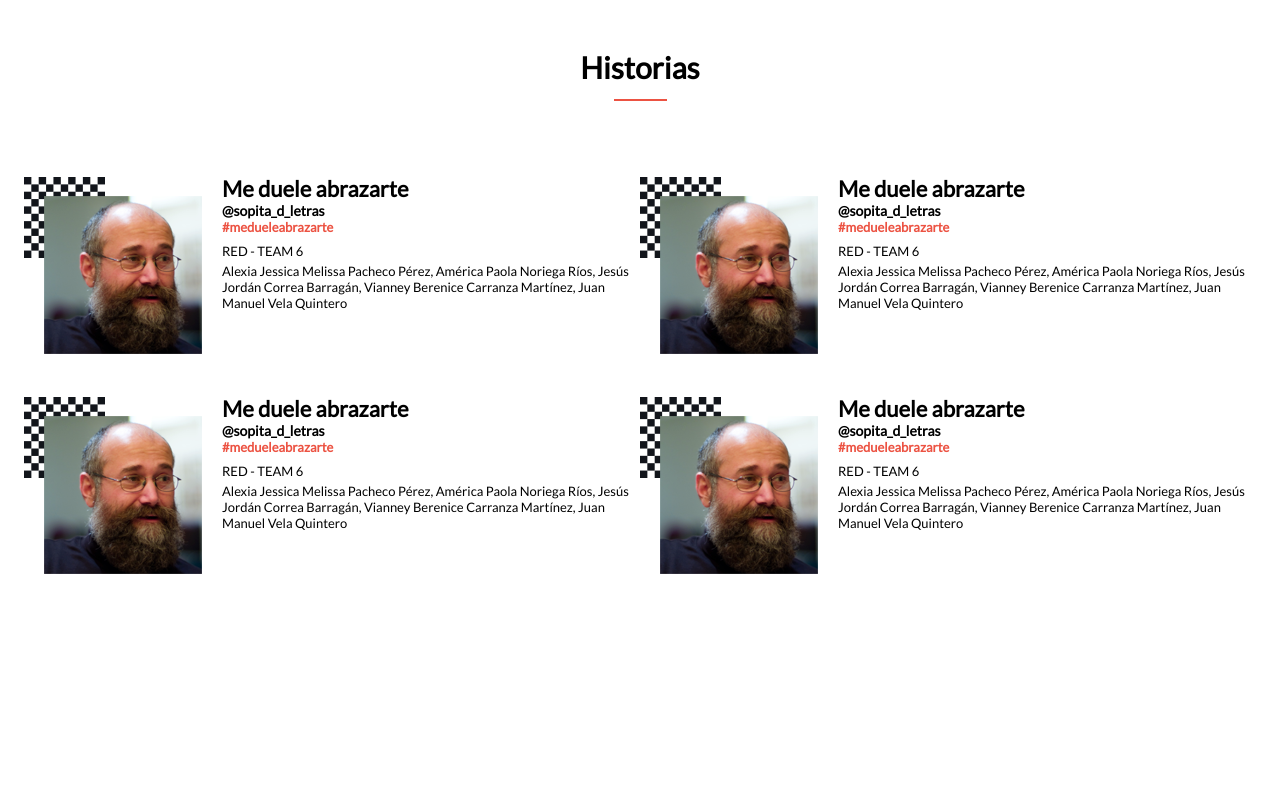
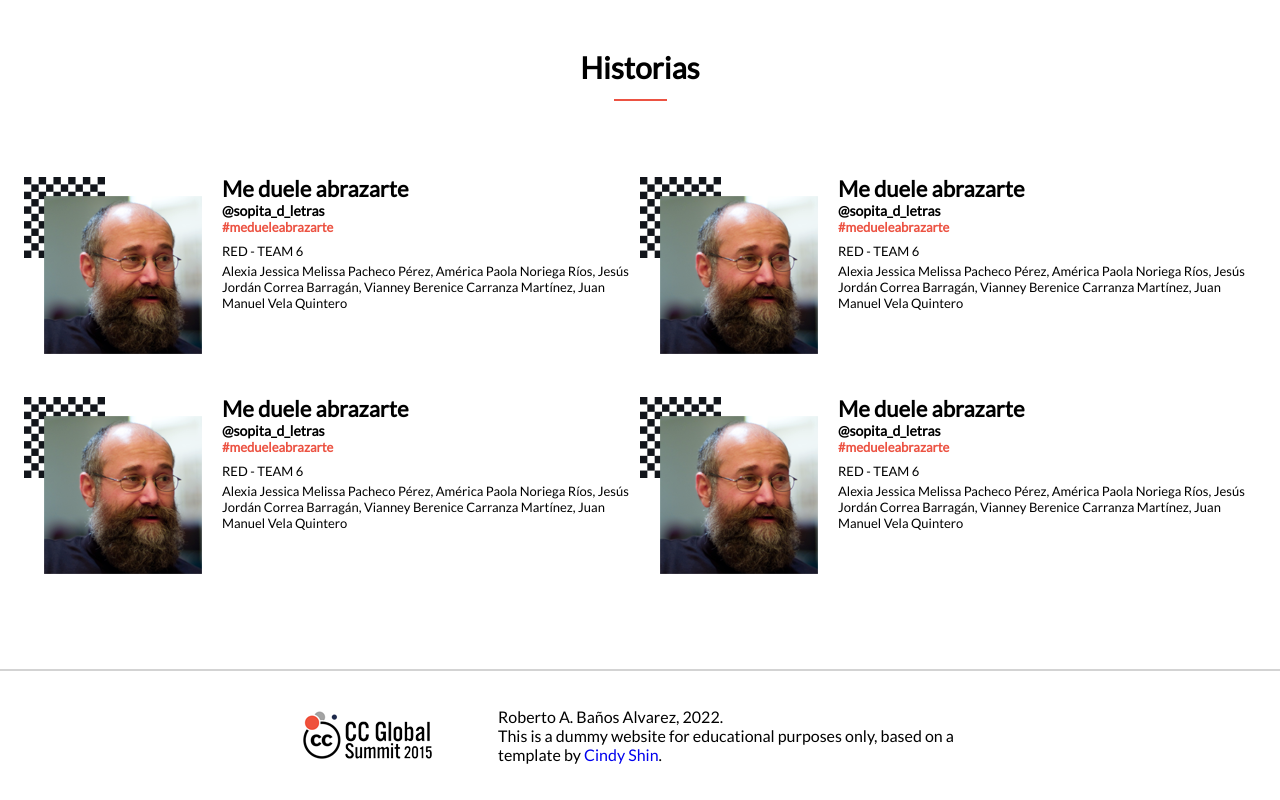
Before and after one commit to rbanos-mv/capstone-1-expo, a website: page index.html in a window 1280 px wide. Shown: the part 1259-2059 px from the top of the page. Before the commit the page ends 1878 px from the top, so only its background shows below. Drawn offline with Linux system fonts and the light colour scheme; a web font is replaced by a local one.

Commit message:
Add footer for index.html

```diff
--- a/index.html
+++ b/index.html
@@ -194,6 +194,17 @@
           </div>
         </div>
       </section>
+      <footer>
+        <img class="footer-img" src="resources/images/logo.png" alt="" />
+        <p class="footer-text">
+          Roberto A. Baños Alvarez, 2022.<br />This is a dummy website for
+          educational purposes only, based on a template by
+          <a
+            href="https://www.behance.net/gallery/29845175/CC-Global-Summit-2015"
+            >Cindy Shin</a
+          >.
+        </p>
+      </footer>
     </div>
     <!-- SCRIPTS -->
     <script src="resources/scripts/scripts.js"></script>
--- a/resources/scss/styles.scss
+++ b/resources/scss/styles.scss
@@ -433,6 +433,7 @@ footer {
   padding: 20px;
   max-width: $max-width;
   width: 100vw;
+  border-top: $light 2px solid;
 }
 
 .footer-img {
```
Also changed, not shown: resources/css/styles.min.css, 1 other file.
